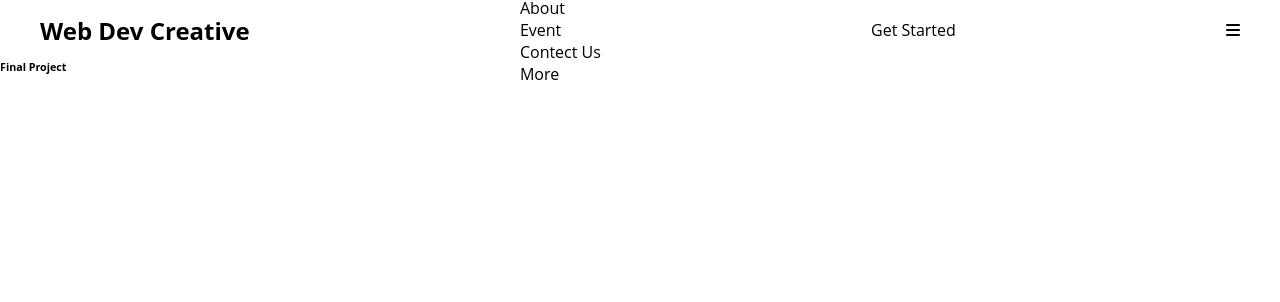
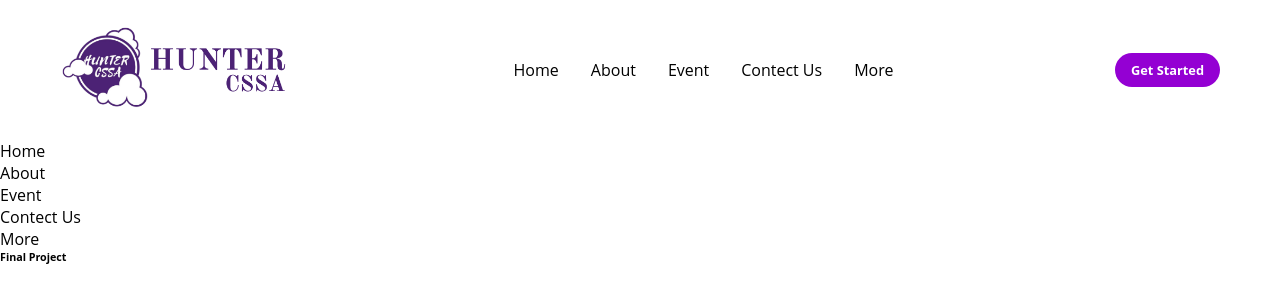
Before and after one commit to Minp45/HunterCssaFrontEnd, a React (Create React App) app in the folder huntercssa/: page / in a window 1280 px wide. Shown: the top 302 px of the page. Built offline with nearby package versions, Linux system fonts and the light colour scheme.

Commit message:
finish desktop view nav bar

```diff
--- a/huntercssa/src/components/style/NavigationBarStyle.css
+++ b/huntercssa/src/components/style/NavigationBarStyle.css
@@ -11,31 +11,95 @@ li {
 
 a {
     text-decoration: none;
-    color:black;
+    color: black;
     font-size: 1rem;
 }
 
 a:hover {
-    color:blueviolet;
+    color: blueviolet;
 }
 
 /* Header */
 header {
     position: relative;
     padding: 0 2rem;
+    padding-left: 20px;
+    padding-right: 20px;
 }
 
 .navbar {
     width: 100%;
     height: 60px;
     max-width: 1200px;
-    margin: 0 auto;
+    margin: 40px auto;
     display: flex;
     align-items: center;
     justify-content: space-between;
+    padding-left: 20px;
+    padding-right: 20px;
 }
+
+.__img {
+    width: 14.5rem;
+}
+
+.__img img {
+    width: 100%;
+    height: 100%;
+}
+
 
 .navbar .logo a {
     font-size: 1.5rem;
     font-weight: bold;
 }
+
+.navbar .links {
+    display: flex;
+    gap: 2rem;
+}
+
+.navbar .toggle_btn {
+    color: #000;
+    font-size: 1.5rem;
+    cursor: pointer;
+    display: none;
+}
+
+.action_btn {
+    background-color: darkviolet;
+    color: #fff;
+    padding: 0.5rem 1rem;
+    border: none;
+    outline: none;
+    border-radius: 20px;
+    font-size: 0.8rem;
+    font-weight: bold;
+    cursor: pointer;
+    transition: scale 0.2 ease;
+}
+
+.action_btn:hover {
+    scale: 1.1;
+    color: #fff;
+}
+
+.action_btn:active {
+    scale: 0.95
+}
+
+/* SLIDE MENU */
+
+
+/* RESPONSIVE DESIGN */
+@media(max-width: 992px) {
+
+    .navbar .links,
+    .navbar .action_btn {
+        display: none;
+    }
+
+    .navbar .toggle_btn {
+        display: block;
+    }
+}
--- a/huntercssa/src/components/views/NavigationBarView.js
+++ b/huntercssa/src/components/views/NavigationBarView.js
@@ -1,6 +1,6 @@
 import { Link } from "react-router-dom";
 import { useState } from "react";
-import Logo from "../../images/CSSALogo.png";
+import Logo from "../../images/hunter CSSA.png";
 import '../style/NavigationBarStyle.css';
 
 function NavigationBarView() {
@@ -13,52 +13,12 @@ function NavigationBarView() {
     return (
         <>
             <nav>
-          {/* mobile
-          <div className={`mobile-navbar ${nav ? "open-nav" : ""}`}>
-            <div onClick={openNav} className="mobile-navbar__close">
-              <i className="fa-solid fa-xmark"></i>
+                <div class="navbar">
+                    <div className="__img">
+                        <Link to="/" onClick={() => window.scrollTo(0, 0)}>
+                            <img src={Logo} alt="logo-img" />
+                        </Link>
                     </div>
-            <ul className="mobile-navbar__links">
-              <li>
-                <Link onClick={openNav} to="/">
-                  Home
-                </Link>
-              </li>
-              <li>
-                <Link onClick={openNav} to="/about">
-                  About
-                </Link>
-              </li>
-              <li>
-                <Link onClick={openNav} to="/models">
-                  Models
-                </Link>
-              </li>
-              <li>
-                <Link onClick={openNav} to="/testimonials">
-                  Testimonials
-                </Link>
-              </li>
-              <li>
-                <Link onClick={openNav} to="/team">
-                  Our Team
-                </Link>
-              </li>
-              <li>
-                <Link onClick={openNav} to="/contact">
-                  Contact
-                </Link>
-              </li>
-            </ul>
-          </div> */}
-
-          {/* mobile
-            <div className="mobile-hamb" onClick={openNav}>
-              <i className="fa-solid fa-bars"></i>
-            </div> */}
-
-          <div class= "navbar">
-            <div class = "logo"> <a href="/">Web Dev Creative</a> </div>
                     <ul class="links">
                         <li><a href="/hero">Home</a></li>
                         <li><a href="/about">About</a></li>
@@ -66,11 +26,21 @@ function NavigationBarView() {
                         <li><a href="/contectUs">Contect Us</a></li>
                         <li><a href="/More">More</a></li>
                     </ul>
-            <a href="#" className="action_btn">Get Started</a>
-            <div class = "toggle_btn">
+                    <a href="/getStarted" className="action_btn">Get Started</a>
+                    <div class="toggle_btn">
                         <i class="fa-solid fa-bars"></i>
                     </div>
                 </div>
+                <div>
+                    <ul class="links">
+                        <li><a href="/hero">Home</a></li>
+                        <li><a href="/about">About</a></li>
+                        <li><a href="/event">Event</a></li>
+                        <li><a href="/contectUs">Contect Us</a></li>
+                        <li><a href="/More">More</a></li>
+                    </ul>
+                </div>
+
             </nav>
         </>
     );
```
Also changed, not shown: huntercssa/src/images/CSSALogo.png (deleted), huntercssa/src/images/hunter CSSA.png (added). Lines whose indentation alone changed are shown as unchanged.
